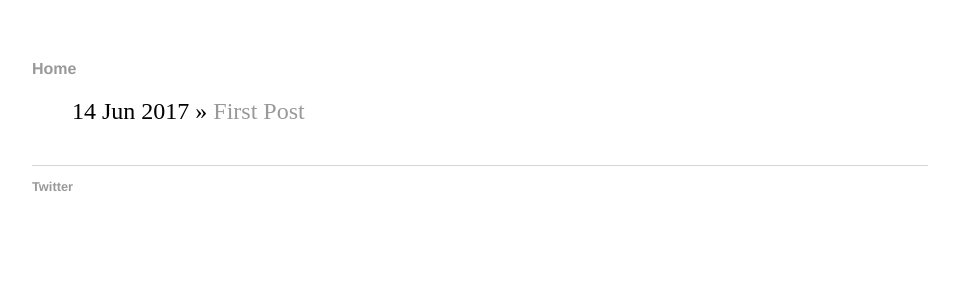
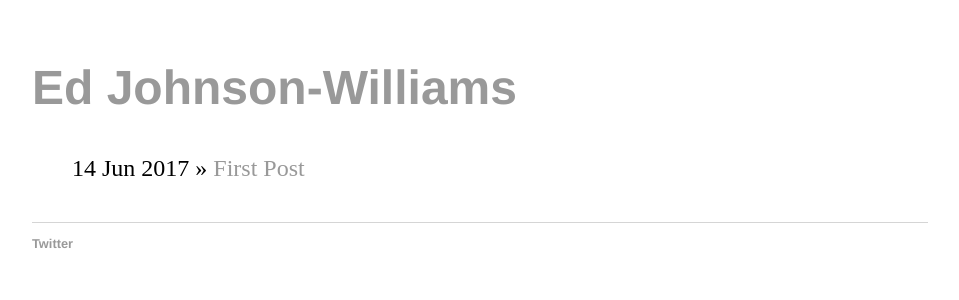
Before and after one commit to edjw/edjw.github.io, a Jekyll site: the page built from index.html, in a window 1280 px wide. Shown: the top 300 px of the page, without its empty margins (160-1119 px from the left). Built offline with Jekyll 4.4.1, drawn with Linux system fonts in a browser that asks for light colours; the list of posts is cut into pages by our own code.

Commit message:
Create default.html

```diff
--- a/_layouts/default.html
+++ b/_layouts/default.html
@@ -7,10 +7,9 @@
 		</head>
 		<body>
 			<nav>
-	    		<ul>
-	        		<li><a href="/">Home</a></li>
+					<a href="/"><h1>Ed Johnson-Williams</h1></a>
 
-	    		</ul>
+
 			</nav>
 			<div class="container">
 
```
